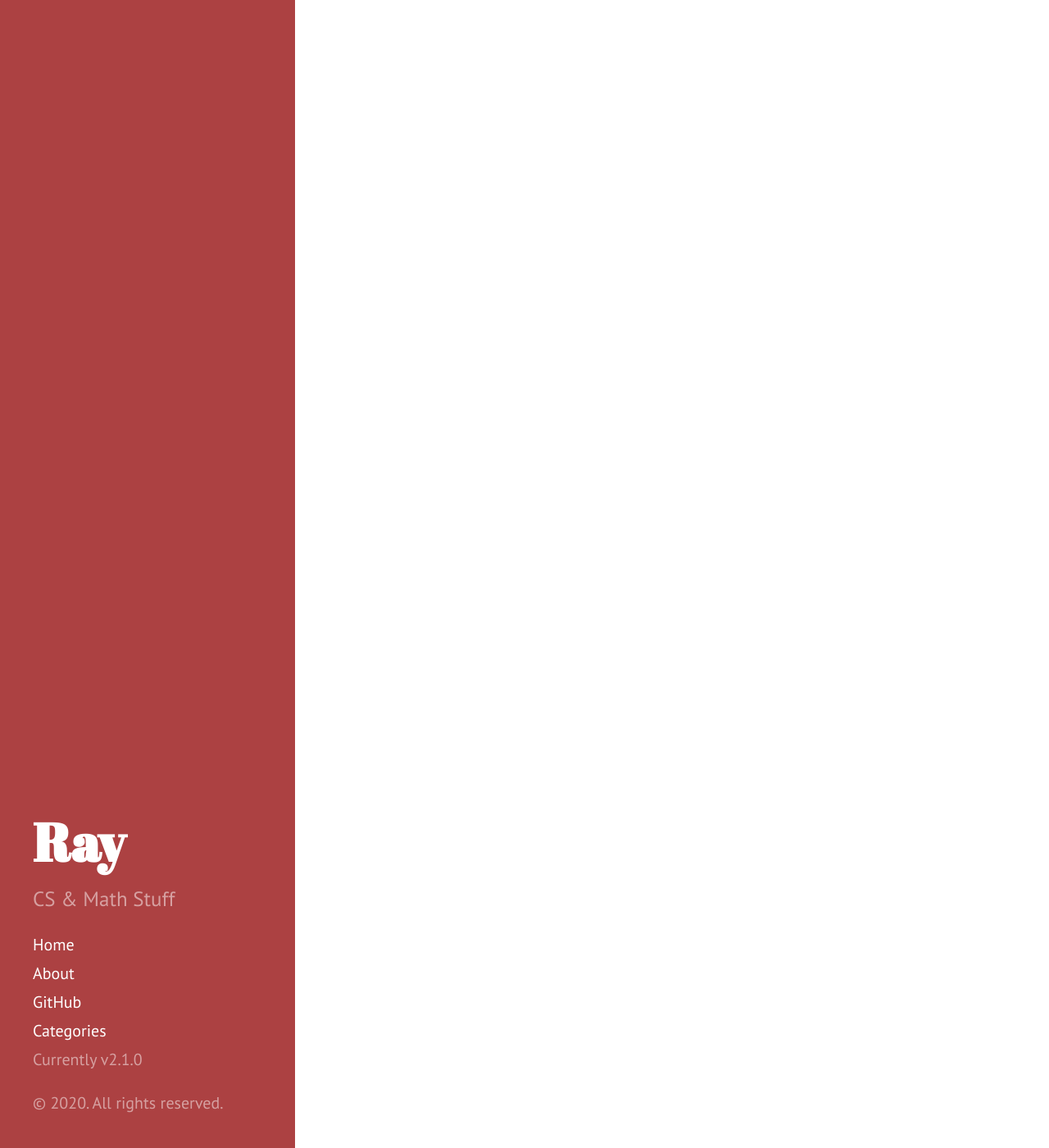
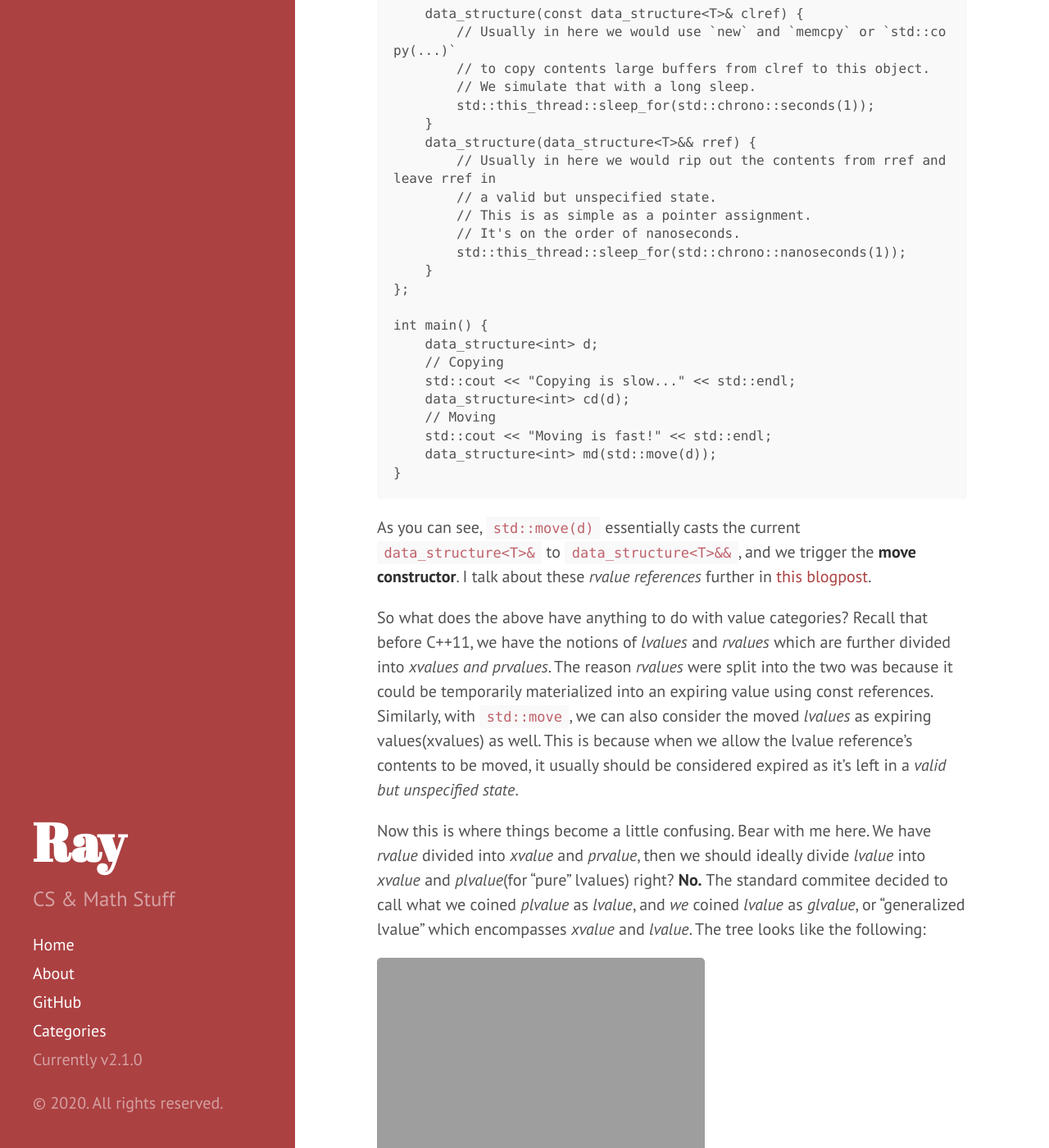
Before and after one commit to OneRaynyDay/oneraynyday.github.io, a Jekyll site: the page built from _posts/2020-07-03-Value-Categories-WIP.md, in a window 1280 px wide and 1400 px high, scrolled down 5443 px. Shown: the whole window at 82% size. Built offline with Jekyll 4.4.1, drawn with Linux system fonts in a browser that asks for light colours; some of the changed text lies outside the part shown.

Commit message:
add some value category stuff

````diff
--- a/_posts/2020-07-03-Value-Categories-WIP.md
+++ b/_posts/2020-07-03-Value-Categories-WIP.md
@@ -184,8 +184,84 @@ integer(2) + integer(3); // `integer(2)` is a prvalue, and it is materialized as
 
 ---
 
-Life went on for C++ developers who came to live with these set of rules with `lvalue` and `rvalue`. However, C++11 came and value categories became more complicated.
+Life went on for C++ developers who came to live with these set of rules with *lvalue* and *rvalue*` (which is further broken up into *xvalues* and *prvalues*). However, C++11 came and value categories became more complicated.
 
 ## C++11 (2011)
 
-WIP
+One of the biggest optimizations to the C++ language paradigm occurred in C++11, in the form of **move semantics**. Prior to C++11, there was no standardized way to "rip out" contents from one object to be used in another. This is especially important for heavyweight data structures which may allocate large buffers transparently to hold objects, such as `std::vector<T>`. We can declare an object of type `T` "move-able" if it's an **rvalue reference**, denoted as `T&&`. We can also turn *lvalues* into *rvalue references* by using `std::move`. Let's run through a simple example:
+
+```
+#include <vector>
+#include <thread>
+#include <chrono>
+#include <iostream>
+
+template <typename T>
+class data_structure {
+public:
+    data_structure() = default;
+
+    data_structure(const data_structure<T>& clref) {
+        // Usually in here we would use `new` and `memcpy` or `std::copy(...)`
+        // to copy contents large buffers from clref to this object.
+        // We simulate that with a long sleep.
+        std::this_thread::sleep_for(std::chrono::seconds(1));
+    }
+    data_structure(data_structure<T>&& rref) {
+        // Usually in here we would rip out the contents from rref and leave rref in
+        // a valid but unspecified state.
+        // This is as simple as a pointer assignment.
+        // It's on the order of nanoseconds.
+        std::this_thread::sleep_for(std::chrono::nanoseconds(1));
+    }
+};
+
+int main() {
+    data_structure<int> d;
+    // Copying
+    std::cout << "Copying is slow..." << std::endl;
+    data_structure<int> cd(d);
+    // Moving
+    std::cout << "Moving is fast!" << std::endl;
+    data_structure<int> md(std::move(d));
+}
+```
+
+As you can see, `std::move(d)` essentially casts the current `data_structure<T>&` to `data_structure<T>&&`, and we trigger the **move constructor**. I talk about these *rvalue references* further in [this blogpost](https://oneraynyday.github.io/dev/2017/09/04/C++-Lvalue-Rvalue-Move/#move-semantics).
+
+So what does the above have anything to do with value categories? Recall that before C++11, we have the notions of *lvalues* and *rvalues* which are further divided into *xvalues and prvalues*. The reason *rvalues* were split into the two was because it could be temporarily materialized into an expiring value using const references. Similarly, with `std::move`, we can also consider the moved *lvalues* as expiring values(xvalues) as well. This is because when we allow the lvalue reference's contents to be moved, it usually should be considered expired as it's left in a *valid but unspecified state*.
+
+Now this is where things become a little confusing. Bear with me here. We have *rvalue* divided into *xvalue* and *prvalue*, then we should ideally divide *lvalue* into *xvalue* and *plvalue*(for "pure" lvalues) right? **No.** The standard commitee decided to call what we coined *plvalue* as *lvalue*, and _we_ coined *lvalue* as *glvalue*, or "generalized lvalue" which encompasses *xvalue* and *lvalue*. The tree looks like the following:
+
+![value_semantics]({{ site.url }}/assets/value_semantics_tree.png)
+
+<details><summary markdown='span' class='collapse'>*So why didn't the standard committee use the term plvalue?*
+</summary>
+To be fair, *prvalue* is "pure" in the sense that it does not have storage semantics(even though it may be stored in memory somewhere if it doesn't fit in registers), meanwhile *xvalues* have temporary storage. The concept of *plvalue* doesn't really make sense since both itself and *xvalues* would have storage semantics.
+In this sense, *lvalue* is a bucketing term for objects that don't expire. Generalized *lvalues* covers all objects, expire or not.
+</details>
+
+{: .red}
+
+This is basically an accurate picture of the current state of value semantics in C++. It's only confusing because of the names and historical context. If we see the evolution of these terms, it makes the biggeer picture a bit easier to understand. **To recap, any expression can either be glvalue or rvalue. glvalues can be either lvalues(non-expiring objects) or xvalues(expiring objects). rvalues can be either prvalues(no storage semantics) or xvalues(prvalues that temporarily materializes into objects).**
+
+## C++17 (2017)
+
+The definition of what is a prvalue and what isn't has been changing frequently, but one of the most important and non-obvious things we should mention is the copy ellision rules involving returning prvalues. In C++17, copy ellision is now **guarranteed** for function calls returning prvalues, as in they never undergo temporary materialization. This is in a class of optimizations called RVO (return value optimization), and it has important implications. Previously, the standard didn't specify which one would be guarranteed to be faster than the other:
+
+```c++
+(1)
+Foo make_foo() {
+	Foo f;
+  // Move semantics
+	return std::move(f);
+}
+
+(2)
+Foo make_foo() {
+  // RVO
+	return Foo();
+}
+```
+
+Before, compiler writers could technically invoke the move in case (2), resulting in identical performance as (1). Now, they _must_ enforce zero-copy pass-by-value semantics on (2) since `Foo()` is a prvalue.
````
